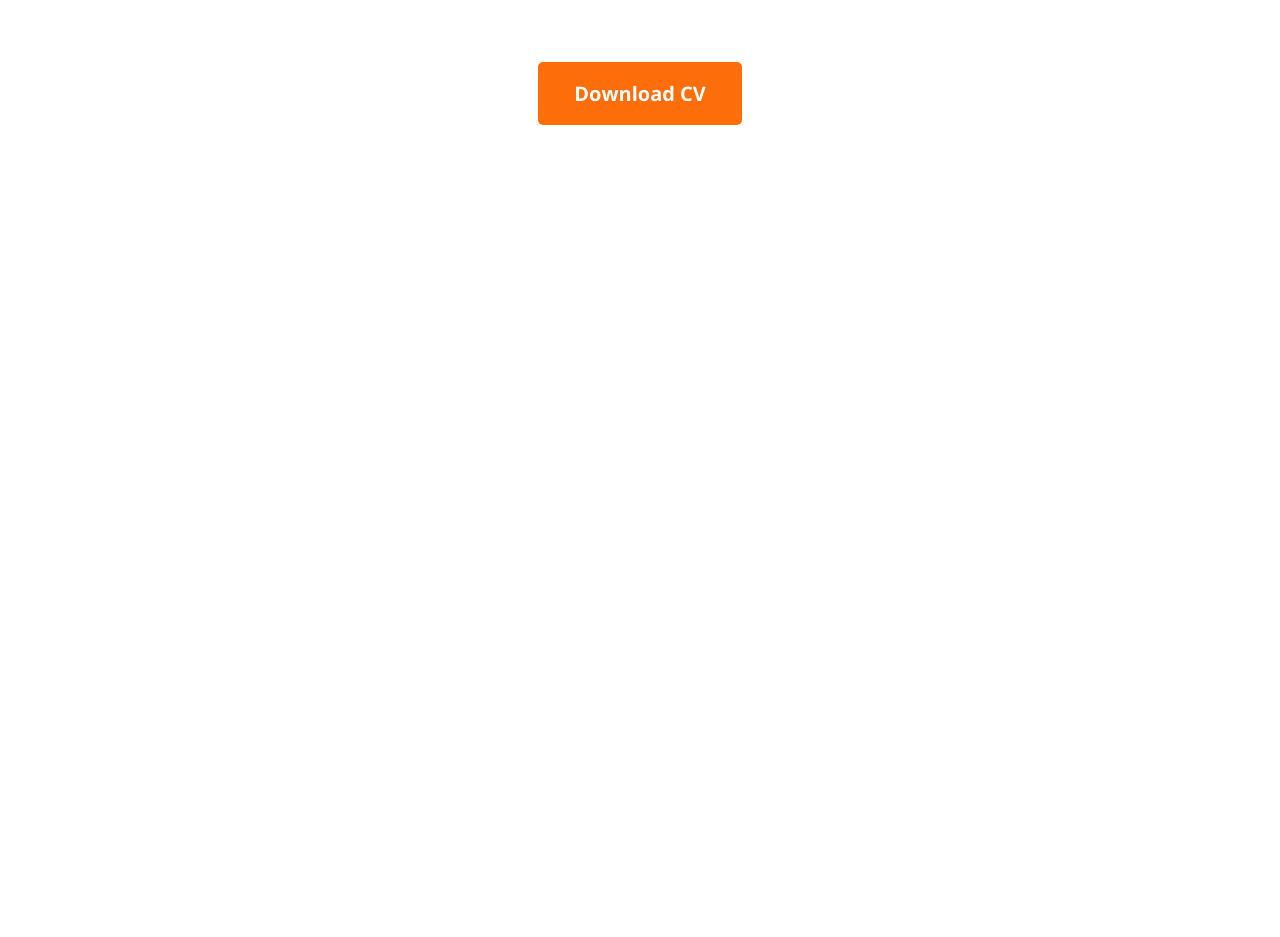
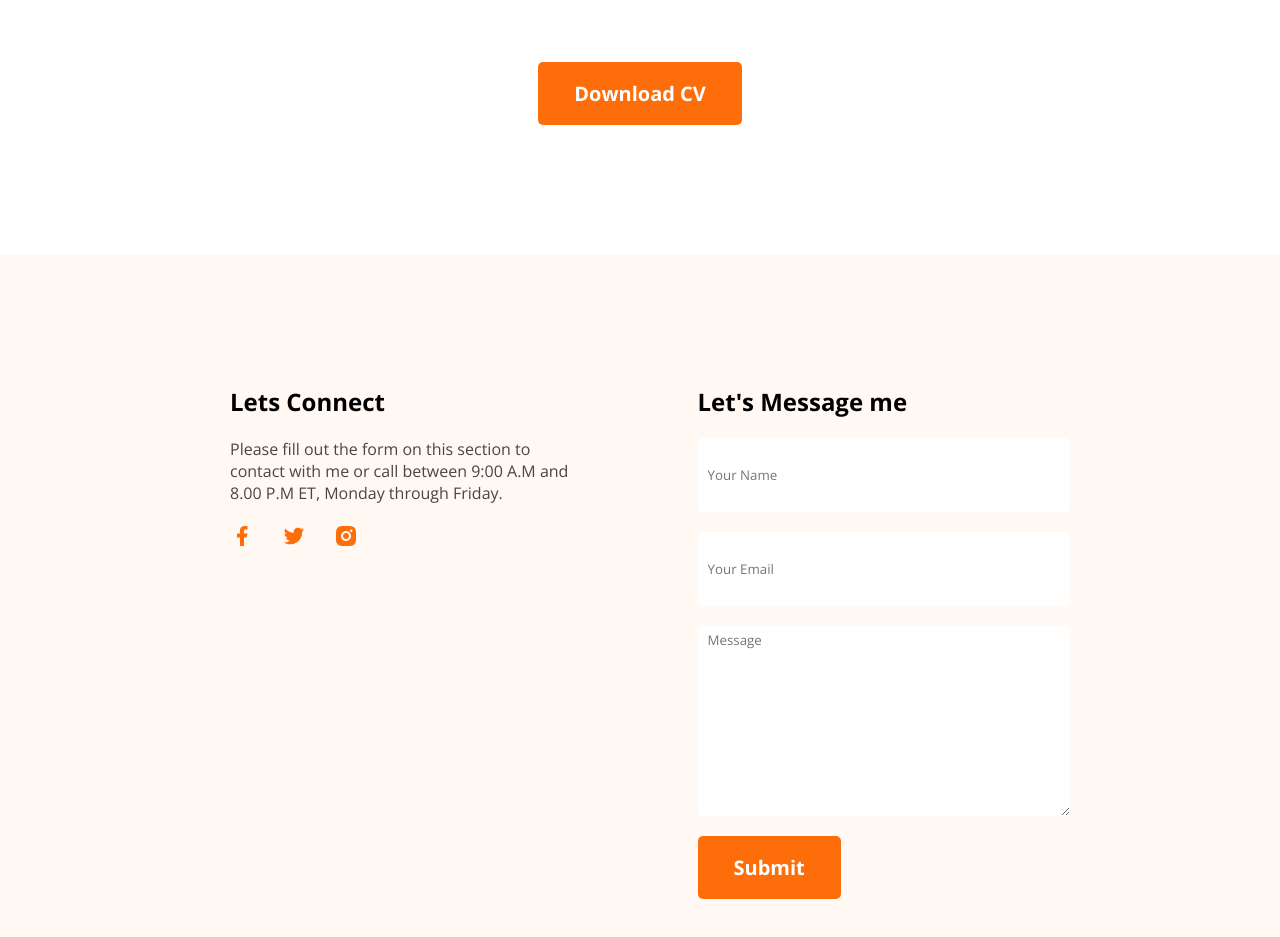
Before and after one commit to imnoim/dev-portfolio, a plain HTML site: page index.html in a window 1280 px wide. Shown: the part 3051-3988 px from the top of the page. Before the commit the page ends 3306 px from the top, so only its background shows below. Drawn offline with nearby package versions, Linux system fonts and the light colour scheme.

Commit message:
added footer part

```diff
--- a/index.html
+++ b/index.html
@@ -163,8 +163,30 @@
         </section>
 
     </main>
-    <footer>
 
+    <!-- footer -->
+
+    <footer class="bg-primary">
+        <div class="footer-content">
+            <div class="footer-column">
+                <h2 class="footer-title">Lets Connect</h2>
+                <p class="footer-description dark-2">Please fill out the form on this section to contact with me or call between 9:00 A.M and 8.00 P.M ET, Monday through Friday.</p>
+                <div class="social-img">
+                    <img src="images/icons/facebook.png" alt="facebook">
+                    <img src="images/icons/twitter.png" alt="tweeter">
+                    <img src="images/icons/insta.png" alt="instagram">
+                </div>
+            </div>
+            <div class="footer-column">
+                <h2 class="footer-title">Let's Message me</h2>
+                <form action="">
+                    <input type="text" name="" id="" placeholder="Your Name" required>
+                    <input type="email" name="" id="" placeholder="Your Email" required>
+                    <textarea name="" id="" placeholder="Message" required></textarea>
+                    <input type="submit" value="Submit" class="btn-primary">
+                </form>
+            </div>
+        </div>
     </footer>
 </body>
 
--- a/styles/dev-portfolio.css
+++ b/styles/dev-portfolio.css
@@ -224,3 +224,51 @@ main section {
     font-weight: 700;
     margin-bottom: 30px;
 }
+
+/* footer styles */
+
+.footer-content {
+    display: flex;
+    gap: 115px;
+    padding: 130px 230px;
+}
+
+.footer-title {
+    margin-bottom: 20px;
+}
+
+.footer-description {
+    margin-bottom: 20px;
+}
+
+.footer-column {
+    width: 50%;
+}
+
+form input[type="text"], form input[type="email"] {
+    color: #757575;
+    background-color: #fff;
+    border-radius: 5px;
+    height: 64px;
+    border: none;
+    display: block;
+    width: 100%;
+    padding: 5px 10px;
+    margin-bottom: 20px;
+}
+
+form textarea {
+    color: #757575;
+    background-color: #fff;
+    border-radius: 5px;
+    height: 180px;
+    border: none;
+    display: block;
+    width: 100%;
+    padding: 5px 10px;
+    margin-bottom: 20px;
+}
+
+.social-img img {
+    margin-right: 24px;
+}
```
